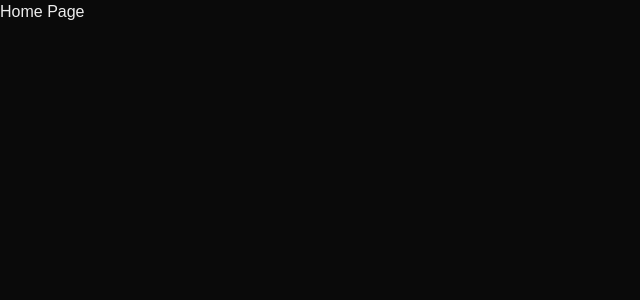
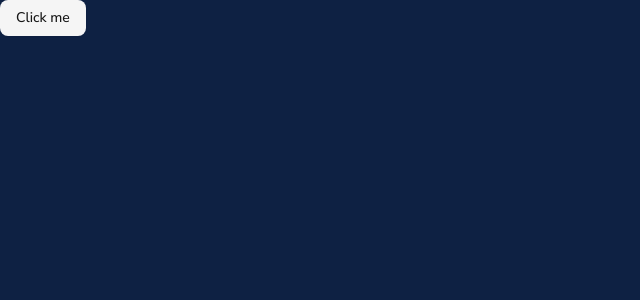
Before and after one commit to techbyhemant/ai-sad, a Next.js app: page / in a window 1280 px wide. Shown: the top 300 px of the page, without its empty margins (0-640 px from the left). Built offline with nearby package versions, Linux system fonts and the light colour scheme.

Commit message:
Add shadcn

```diff
--- a/app/globals.css
+++ b/app/globals.css
@@ -1,35 +1,137 @@
 @import 'tailwindcss';
+@import 'tw-animate-css';
 
-:root {
-	--background: #0e2143;
-	--foreground: #fff;
-}
+@custom-variant dark (&:is(.dark *));
 
 @theme inline {
 	--color-background: var(--background);
 	--color-foreground: var(--foreground);
 	--font-primary: var(--font-nunito);
 	--font-secondary: var(--font-instrument);
+	--color-sidebar-ring: var(--sidebar-ring);
+	--color-sidebar-border: var(--sidebar-border);
+	--color-sidebar-accent-foreground: var(--sidebar-accent-foreground);
+	--color-sidebar-accent: var(--sidebar-accent);
+	--color-sidebar-primary-foreground: var(--sidebar-primary-foreground);
+	--color-sidebar-primary: var(--sidebar-primary);
+	--color-sidebar-foreground: var(--sidebar-foreground);
+	--color-sidebar: var(--sidebar);
+	--color-chart-5: var(--chart-5);
+	--color-chart-4: var(--chart-4);
+	--color-chart-3: var(--chart-3);
+	--color-chart-2: var(--chart-2);
+	--color-chart-1: var(--chart-1);
+	--color-ring: var(--ring);
+	--color-input: var(--input);
+	--color-border: var(--border);
+	--color-destructive: var(--destructive);
+	--color-accent-foreground: var(--accent-foreground);
+	--color-accent: var(--accent);
+	--color-muted-foreground: var(--muted-foreground);
+	--color-muted: var(--muted);
+	--color-secondary-foreground: var(--secondary-foreground);
+	--color-secondary: var(--secondary);
+	--color-primary-foreground: var(--primary-foreground);
+	--color-primary: var(--primary);
+	--color-popover-foreground: var(--popover-foreground);
+	--color-popover: var(--popover);
+	--color-card-foreground: var(--card-foreground);
+	--color-card: var(--card);
+	--radius-sm: calc(var(--radius) - 4px);
+	--radius-md: calc(var(--radius) - 2px);
+	--radius-lg: var(--radius);
+	--radius-xl: calc(var(--radius) + 4px);
 }
 
 @media (prefers-color-scheme: light) {
 	:root {
-		--background: #0a0a0a;
+		--background: oklch(25.321% 0.06895 261.042);
 		--foreground: #ededed;
 	}
 }
 
-body {
-	background: var(--background);
-	color: var(--foreground);
-	font-family: Arial, Helvetica, sans-serif;
+:root {
+	--radius: 0.625rem;
+	--background: oklch(25.321% 0.06895 261.042);
+	--foreground: oklch(1 0 0);
+	--card: oklch(1 0 0);
+	--card-foreground: oklch(0.145 0 0);
+	--popover: oklch(1 0 0);
+	--popover-foreground: oklch(0.145 0 0);
+	--primary: oklch(0.205 0 0);
+	--primary-foreground: oklch(0.985 0 0);
+	--secondary: oklch(0.97 0 0);
+	--secondary-foreground: oklch(0.205 0 0);
+	--muted: oklch(0.97 0 0);
+	--muted-foreground: oklch(0.556 0 0);
+	--accent: oklch(0.97 0 0);
+	--accent-foreground: oklch(0.205 0 0);
+	--destructive: oklch(0.577 0.245 27.325);
+	--border: oklch(0.922 0 0);
+	--input: oklch(0.922 0 0);
+	--ring: oklch(0.708 0 0);
+	--chart-1: oklch(0.646 0.222 41.116);
+	--chart-2: oklch(0.6 0.118 184.704);
+	--chart-3: oklch(0.398 0.07 227.392);
+	--chart-4: oklch(0.828 0.189 84.429);
+	--chart-5: oklch(0.769 0.188 70.08);
+	--sidebar: oklch(0.985 0 0);
+	--sidebar-foreground: oklch(0.145 0 0);
+	--sidebar-primary: oklch(0.205 0 0);
+	--sidebar-primary-foreground: oklch(0.985 0 0);
+	--sidebar-accent: oklch(0.97 0 0);
+	--sidebar-accent-foreground: oklch(0.205 0 0);
+	--sidebar-border: oklch(0.922 0 0);
+	--sidebar-ring: oklch(0.708 0 0);
 }
 
+.dark {
+	--background: oklch(0.145 0 0);
+	--foreground: oklch(0.985 0 0);
+	--card: oklch(0.205 0 0);
+	--card-foreground: oklch(0.985 0 0);
+	--popover: oklch(0.205 0 0);
+	--popover-foreground: oklch(0.985 0 0);
+	--primary: oklch(0.922 0 0);
+	--primary-foreground: oklch(0.205 0 0);
+	--secondary: oklch(0.269 0 0);
+	--secondary-foreground: oklch(0.985 0 0);
+	--muted: oklch(0.269 0 0);
+	--muted-foreground: oklch(0.708 0 0);
+	--accent: oklch(0.269 0 0);
+	--accent-foreground: oklch(0.985 0 0);
+	--destructive: oklch(0.704 0.191 22.216);
+	--border: oklch(1 0 0 / 10%);
+	--input: oklch(1 0 0 / 15%);
+	--ring: oklch(0.556 0 0);
+	--chart-1: oklch(0.488 0.243 264.376);
+	--chart-2: oklch(0.696 0.17 162.48);
+	--chart-3: oklch(0.769 0.188 70.08);
+	--chart-4: oklch(0.627 0.265 303.9);
+	--chart-5: oklch(0.645 0.246 16.439);
+	--sidebar: oklch(0.205 0 0);
+	--sidebar-foreground: oklch(0.985 0 0);
+	--sidebar-primary: oklch(0.488 0.243 264.376);
+	--sidebar-primary-foreground: oklch(0.985 0 0);
+	--sidebar-accent: oklch(0.269 0 0);
+	--sidebar-accent-foreground: oklch(0.985 0 0);
+	--sidebar-border: oklch(1 0 0 / 10%);
+	--sidebar-ring: oklch(0.556 0 0);
+}
+
+@layer base {
+	* {
+		@apply border-border outline-ring/50;
+	}
+	body {
+		@apply font-primary bg-background text-foreground;
+	}
 	h1,
 	h2,
 	h3,
 	h4,
 	h5,
 	h6 {
-	font-family: var(--font-secondary);
+		@apply font-secondary;
 	}
+}
--- a/app/page.js
+++ b/app/page.js
@@ -1,3 +1,5 @@
+import { Button } from '@/components/ui/button';
+
 export default function Home() {
-	return <div>Home Page</div>;
+	return <Button variant="secondary">Click me</Button>;
 }
--- /dev/null
+++ b/components/ui/button.jsx
@@ -0,0 +1,55 @@
+import * as React from "react"
+import { Slot } from "@radix-ui/react-slot"
+import { cva } from "class-variance-authority";
+
+import { cn } from "@/lib/utils"
+
+const buttonVariants = cva(
+  "inline-flex items-center justify-center gap-2 whitespace-nowrap rounded-md text-sm font-medium transition-all disabled:pointer-events-none disabled:opacity-50 [&_svg]:pointer-events-none [&_svg:not([class*='size-'])]:size-4 shrink-0 [&_svg]:shrink-0 outline-none focus-visible:border-ring focus-visible:ring-ring/50 focus-visible:ring-[3px] aria-invalid:ring-destructive/20 dark:aria-invalid:ring-destructive/40 aria-invalid:border-destructive",
+  {
+    variants: {
+      variant: {
+        default:
+          "bg-primary text-primary-foreground shadow-xs hover:bg-primary/90",
+        destructive:
+          "bg-destructive text-white shadow-xs hover:bg-destructive/90 focus-visible:ring-destructive/20 dark:focus-visible:ring-destructive/40 dark:bg-destructive/60",
+        outline:
+          "border bg-background shadow-xs hover:bg-accent hover:text-accent-foreground dark:bg-input/30 dark:border-input dark:hover:bg-input/50",
+        secondary:
+          "bg-secondary text-secondary-foreground shadow-xs hover:bg-secondary/80",
+        ghost:
+          "hover:bg-accent hover:text-accent-foreground dark:hover:bg-accent/50",
+        link: "text-primary underline-offset-4 hover:underline",
+      },
+      size: {
+        default: "h-9 px-4 py-2 has-[>svg]:px-3",
+        sm: "h-8 rounded-md gap-1.5 px-3 has-[>svg]:px-2.5",
+        lg: "h-10 rounded-md px-6 has-[>svg]:px-4",
+        icon: "size-9",
+      },
+    },
+    defaultVariants: {
+      variant: "default",
+      size: "default",
+    },
+  }
+)
+
+function Button({
+  className,
+  variant,
+  size,
+  asChild = false,
+  ...props
+}) {
+  const Comp = asChild ? Slot : "button"
+
+  return (
+    <Comp
+      data-slot="button"
+      className={cn(buttonVariants({ variant, size, className }))}
+      {...props} />
+  );
+}
+
+export { Button, buttonVariants }
--- /dev/null
+++ b/lib/utils.js
@@ -0,0 +1,6 @@
+import { clsx } from "clsx";
+import { twMerge } from "tailwind-merge"
+
+export function cn(...inputs) {
+  return twMerge(clsx(inputs));
+}
```
Also changed, not shown: package.json (+9 -3 lines), components.json (added), 1 other file (tests, documents, lock files or other folders). Lines whose indentation alone changed are shown as unchanged.
